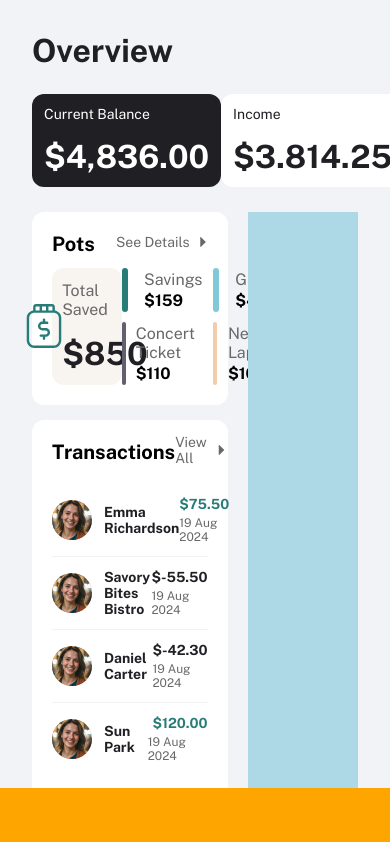
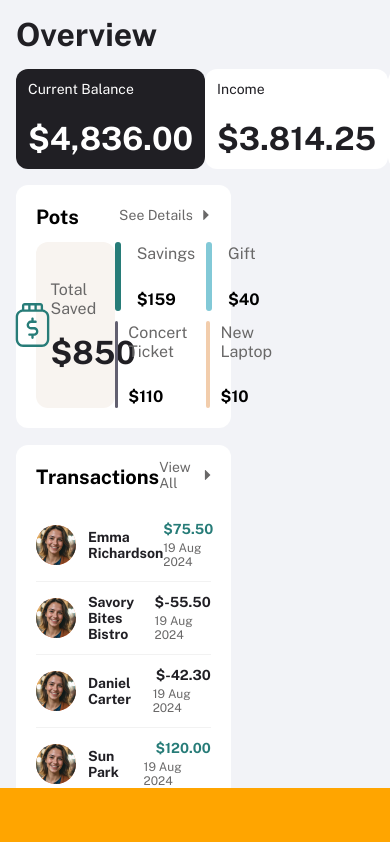
Before and after one commit to kwe92/personal-finance-app, a React (Create React App) app: page /home/Overview in a window 390 px wide. Shown: the top 842 px of the page. Built offline with nearby package versions, Linux system fonts and the light colour scheme.

Commit message:
task: removed static gaps and ensured responsiveness

```diff
--- a/src/features/overview/overview_view.css
+++ b/src/features/overview/overview_view.css
@@ -4,19 +4,38 @@
     width: 100%;
     height: 100%;
     padding: 32px 32px 32px 32px;
+    gap: 32px;
 }
 
 .overview-view-secondary {
-
+  display: flex;
   width: 100%;
   height: 100%;
-  display: flex;
-
+  gap: 24px;
+}
+@media (max-width: 1440px){
+    .overview-view-main {
+        padding: 24px 24px 24px 24px;
+        gap: 24px;
+    }
 }
 
+@media(max-width: 1200px){
 
-@media(max-width: 1200px){
+    .overview-view-main {
+        gap: 16px;
+        padding: 24px 24px 80px 24px;
+    }
+
     .overview-view-secondary{
-        /* flex-direction: column; */
+        flex-direction: column;
+        min-height:100vh;
+        gap:16px;
     }
 }
+
+@media (max-width: 600px){
+    .overview-view-main {
+        padding: 16px 16px 80px 16px;
+    }
+}
--- a/src/features/overview/overview_view.tsx
+++ b/src/features/overview/overview_view.tsx
@@ -1,27 +1,20 @@
 import "./overview_view.css";
-import * as gaps from "../../app/constants/reusable";
 import OverviewPotsTransactionSection from "./components/overview_pots_transaction_section";
 import OverviewListTileRow from "./components/overview_list_tile_row";
-import OverviewSecondSection from "./components/overview_second_section";
+import OverviewBudgetBillsSection from "./components/overview-budget-bills-section";
+import { GapH64 } from "../../app/constants/reusable";
 
 const OverviewView = (): JSX.Element => {
   return (
     <div className="overview-view-main">
       <h1 style={{ color: "#201F24" }}>Overview</h1>
 
-      <gaps.GapH32 />
-
       <OverviewListTileRow />
 
-      {/* lower section */}
-
-      <gaps.GapH32 />
       <div className="overview-view-secondary">
         <OverviewPotsTransactionSection />
 
-        <gaps.GapW24 />
-
-        <OverviewSecondSection />
+        <OverviewBudgetBillsSection />
       </div>
     </div>
   );
```
